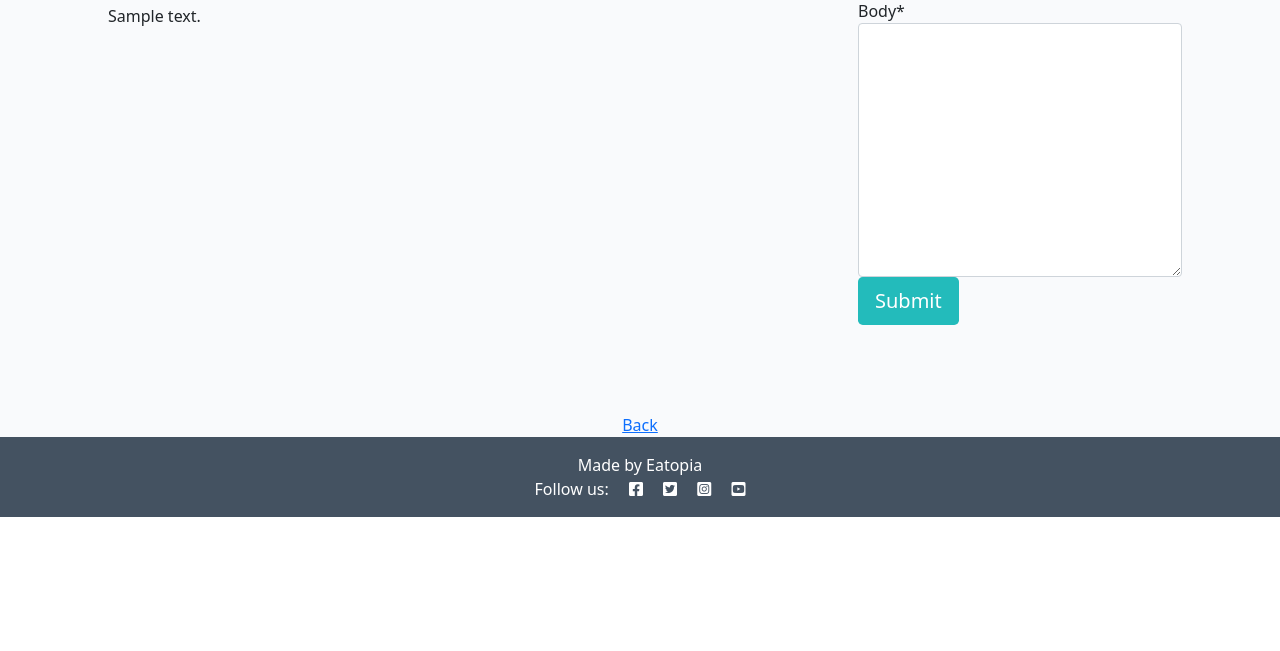
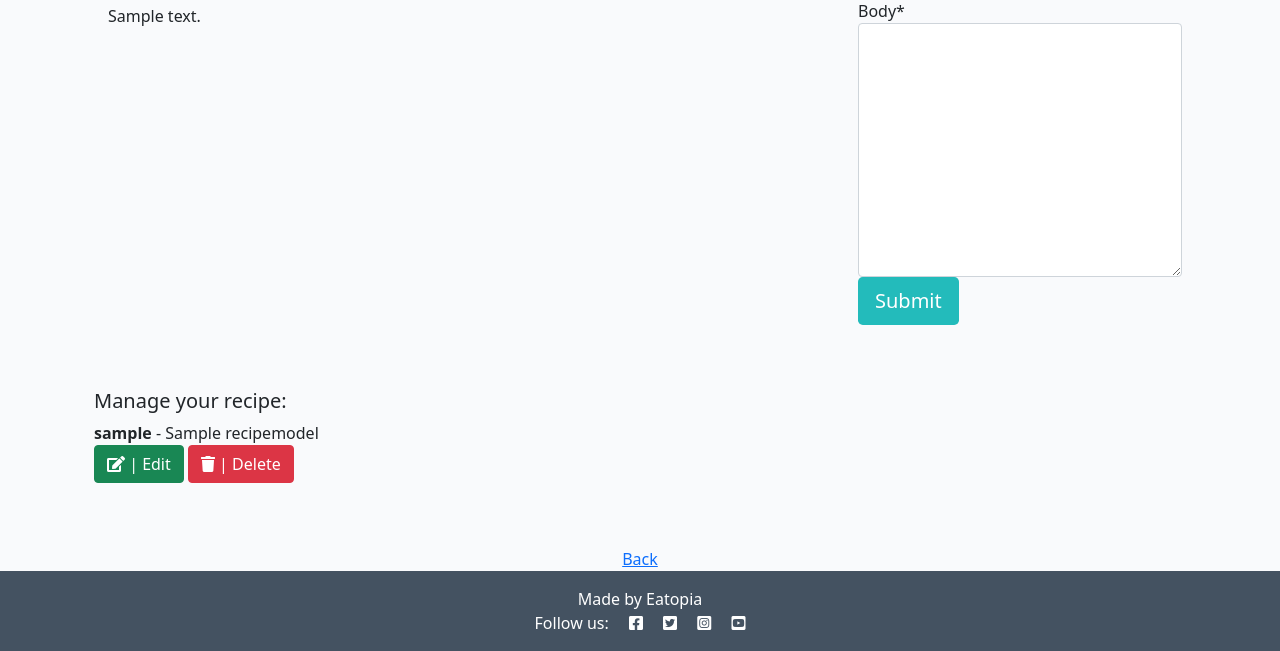
Before and after one commit to Ryan-Martin22/Eatopia23, a Django app: a page that uses templates/recipe_detail.html in a window 1280 px wide. Shown: the part 668-1319 px from the top of the page. Before the commit the page ends 1185 px from the top, so only its background shows below. Run offline with Django 3.2, Linux system fonts and the light colour scheme; a user stored in the database is signed in; tables that the repository leaves empty hold one stand-in row (values such as "Sample post"); some libraries are stand-ins or nearby versions.

Commit message:
add update and delete function

```diff
--- a/blog/forms.py
+++ b/blog/forms.py
@@ -17,7 +17,6 @@ class AddRecipeForm(forms.ModelForm):
             'featured_image',
         ]
 
-
     def __init__(self, *args, **kwargs):
         super(AddRecipeForm, self).__init__(*args, **kwargs)
 
--- a/blog/urls.py
+++ b/blog/urls.py
@@ -1,9 +1,14 @@
 from . import views
 from django.urls import path
+from .views import DeleteRecipeView, UpdateRecipeView
 
 urlpatterns = [
     path("", views.RecipeModelList.as_view(), name="home"),
     path('detail/<slug:slug>/', views.RecipeDetail.as_view(), name='recipe_detail'),
     path('like/<slug:slug>', views.RecipeLike.as_view(), name='recipe_like'),
     path('addrecipe/', views.add_recipe, name='addrecipe'),
+    path('recipe_edit/<slug:slug>', views.UpdateRecipeView.as_view(),
+         name='recipe_edit'),
+    path('recipe_delete/<slug:slug>', views.DeleteRecipeView.as_view(),
+         name='recipe_delete'),
 ]
--- a/blog/views.py
+++ b/blog/views.py
@@ -2,6 +2,8 @@ from django.shortcuts import redirect, render, get_object_or_404, reverse
 from django.views import generic, View
 from django.http import HttpResponseRedirect
 from django.contrib.auth.decorators import login_required
+from django.urls import reverse_lazy
+from django.views.generic.edit import UpdateView, DeleteView
 from .models import RecipeModel
 from .forms import CommentForm
 from .forms import AddRecipeForm
@@ -103,3 +105,23 @@ class RecipeLike(View):
             recipemodel.likes.add(request.user)
 
         return HttpResponseRedirect(reverse('recipe_detail', args=[slug]))
+
+
+class UpdateRecipeView(UpdateView):
+    """
+    Edit recipe
+    """
+    model = RecipeModel
+    form_class = AddRecipeForm
+    template_name_suffix = '_update_form'
+    template_name = 'update_recipe.html'
+    success_url = '/'
+
+
+class DeleteRecipeView(DeleteView):
+    """
+    Delete Recipe
+    """
+    model = RecipeModel
+    template_name = 'delete_recipe.html'
+    success_url = reverse_lazy('home')
--- a/templates/recipe_detail.html
+++ b/templates/recipe_detail.html
@@ -108,6 +108,21 @@
         </div>
     </div>
 
+    <div class="container mt-4">
+        <div class="row">
+            <div class="col-6">
+                {% if request.user == recipemodel.author %}
+                <h5>Manage your recipe:</h5>
+                <strong>{{ recipemodel.author }}</strong> - {{ recipemodel.title }}
+                <p class="edit-delete"><a href="{% url 'recipe_edit' recipemodel.slug %}"><button
+                            class="btn btn-success edit-recipe"><i class="fa fa-edit"></i> | Edit</button></i></a>
+                    <a href="{% url 'recipe_delete' recipemodel.slug %}"><button class="btn btn-danger"><i
+                                class="fa fa-trash"></i> | Delete</button></a></p>
+                {% endif %}
+            </div>
+        </div>
+    </div>
+
 <div class="container text-center">
     <br /><br />
     <a href="{% url 'home' %}" class="back-button btn-default">Back</a>
```
Also changed, not shown: templates/delete_recipe.html (added, +35 -0 lines), templates/update_recipe.html (added, +39 -0 lines).
